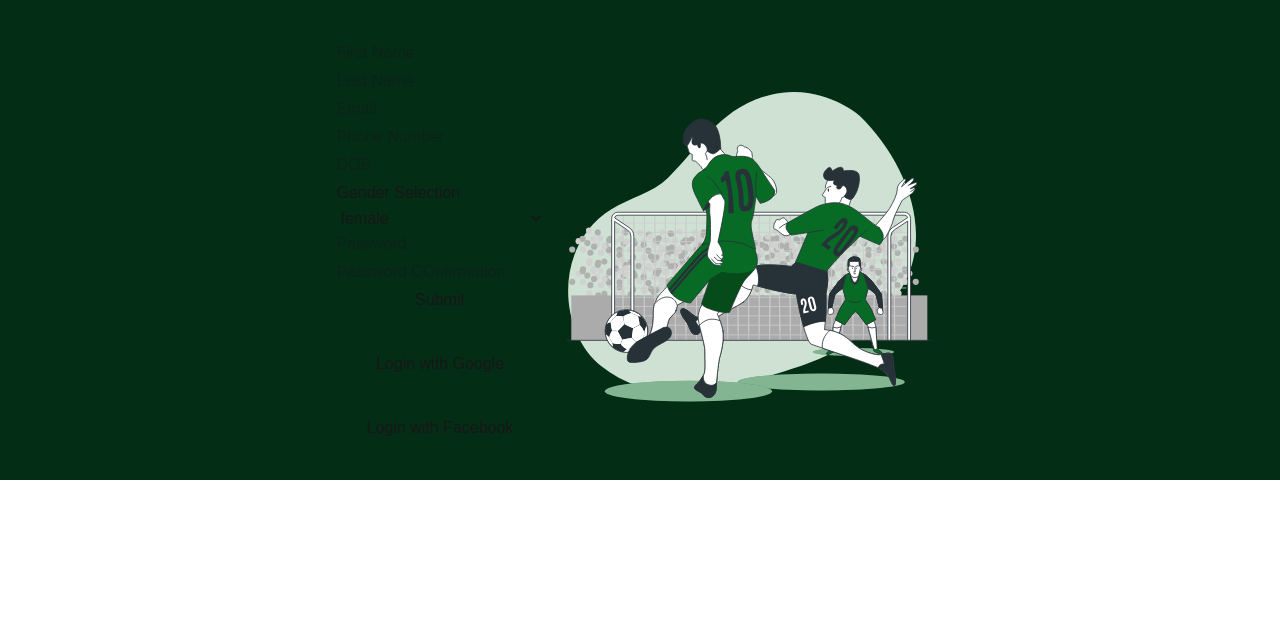
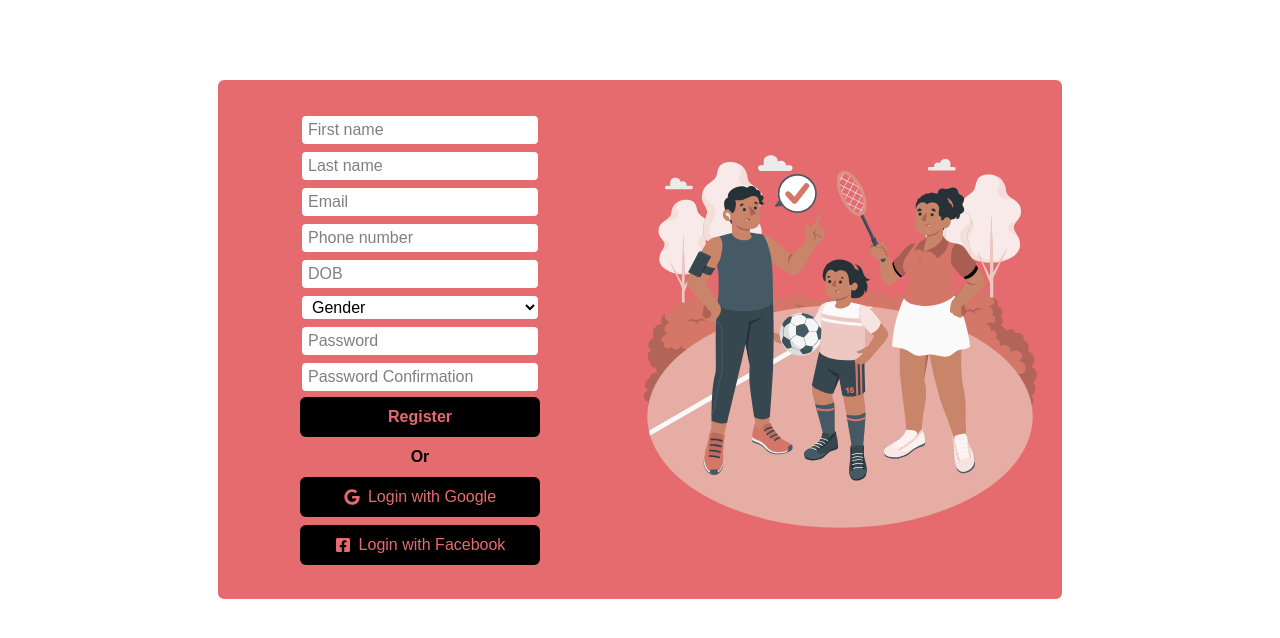
Before and after one commit to fjp-pjf/sport-mate, a Next.js app in the folder frontend/: page /register in a window 1280 px wide. Shown: the top 638 px of the page. Built offline with nearby package versions, Linux system fonts and the light colour scheme.

Commit message:
register page design complete

```diff
--- a/frontend/components/auth/RegisterForm.tsx
+++ b/frontend/components/auth/RegisterForm.tsx
@@ -1,6 +1,7 @@
 "use client";
 import Image from "next/image";
 import { SubmitHandler, useForm } from "react-hook-form";
+import { FaFacebookSquare, FaGoogle } from "react-icons/fa";
 
 enum GenderEnum {
   female = "female",
@@ -24,33 +25,76 @@ const RegisterForm = () => {
   const onSubmit: SubmitHandler<IFormInput> = (data) => console.log(data);
 
   return (
-    <div className="flex justify-center items-center p-10 bg-green-950 m-auto">
-      <div className="flex flex-col gap-10">
-        <form className="flex flex-col gap-1" onSubmit={handleSubmit(onSubmit)}>
-          <input placeholder="First Name" {...register("firstName")} />
-          <input placeholder="Last Name" {...register("lastName")} />
-          <input placeholder="Email" {...register("email")} />
-          <input placeholder="Phone Number" {...register("phonenumber")} />
-          <input placeholder="DOB" {...register("dob")} />
-          <label>Gender Selection</label>
-          <select {...register("gender")}>
+    <div className="flex justify-center items-center">
+      <div className="flex justify-center items-center m-20 border-2 bg-[#e56b6f] border-[#e56b6f] rounded-md">
+        <div className="flex justify-center items-center flex-col p-8 gap-2 border-[#e56b6f] w-100 rounded-l">
+          <form
+            className="flex flex-col gap-1 items-center text-black justify-center"
+            onSubmit={handleSubmit(onSubmit)}
+          >
+            <input
+              className="px-[6px] py-[2px] border-2 rounded-md text-black bg-white  border-[#e56b6f] w-60"
+              placeholder="First name"
+              {...register("firstName")}
+            />
+            <input
+              className="px-[6px] py-[2px] border-2 rounded-md border-[#e56b6f] bg-white text-black w-60"
+              placeholder="Last name"
+              {...register("lastName")}
+            />
+            <input
+              className="px-[6px] py-[2px] border-2 rounded-md border-[#e56b6f] bg-white text-black w-60"
+              placeholder="Email"
+              {...register("email")}
+            />
+            <input
+              className="px-[6px] py-[2px] border-2 rounded-md border-[#e56b6f] bg-white text-black w-60"
+              placeholder="Phone number"
+              {...register("phonenumber")}
+            />
+            <input
+              className="px-[6px] py-[2px] border-2 rounded-md border-[#e56b6f] bg-white text-black w-60"
+              placeholder="DOB"
+              {...register("dob")}
+            />
+            <select
+              className="px-[6px] py-[2px] border-2 rounded-md border-[#e56b6f] bg-white text-black w-60"
+              {...register("gender")}
+            >
+              <option value="female">Gender</option>
               <option value="female">female</option>
               <option value="male">male</option>
               <option value="other">other</option>
             </select>
-          <input placeholder="Password" {...register("password")} />
             <input
-            placeholder="Password COnfirmation"
+              className="px-[6px] py-[2px] border-2 rounded-md border-[#e56b6f] bg-white text-black w-60"
+              placeholder="Password"
+              {...register("password")}
+            />
+            <input
+              className="px-[6px] py-[2px] border-2 rounded-md border-[#e56b6f] bg-white text-black w-60"
+              placeholder="Password Confirmation"
               {...register("confirmPassword")}
             />
-          <input type="submit" />
+            <button className="font-bold bg-black p-2 text-[#e56b6f] rounded-md cursor-pointer w-60">
+              Register
+            </button>
           </form>
 
-        <button>Login with Google</button>
-        <button>Login with Facebook</button>
+          <p className="text-black font-black">Or</p>
+
+          <button className="flex justify-center items-center gap-2 font-medium bg-black p-2 text-[#e56b6f] rounded-md cursor-pointer w-60">
+            <FaGoogle />
+            Login with Google
+          </button>
+          <button className="flex justify-center items-center gap-2 font-medium bg-black p-2 text-[#e56b6f] rounded-md cursor-pointer w-60">
+            <FaFacebookSquare />
+            Login with Facebook
+          </button>
         </div>
-      <div>
-        <Image src="/soccer.svg" alt="sport" width={400} height={100} />
+        <div className="px-5">
+          <Image src="/sport-mate.svg" alt="sport" width={400} height={100} />
+        </div>
       </div>
     </div>
   );
--- a/frontend/package.json
+++ b/frontend/package.json
@@ -12,7 +12,8 @@
     "next": "16.1.1",
     "react": "19.2.3",
     "react-dom": "19.2.3",
-    "react-hook-form": "^7.69.0"
+    "react-hook-form": "^7.69.0",
+    "react-icons": "^5.5.0"
   },
   "devDependencies": {
     "@tailwindcss/postcss": "^4",
```
Also changed, not shown: frontend/public/sport-mate.svg (added), 1 other file (tests, documents, lock files or other folders). Lines whose indentation alone changed are shown as unchanged.
